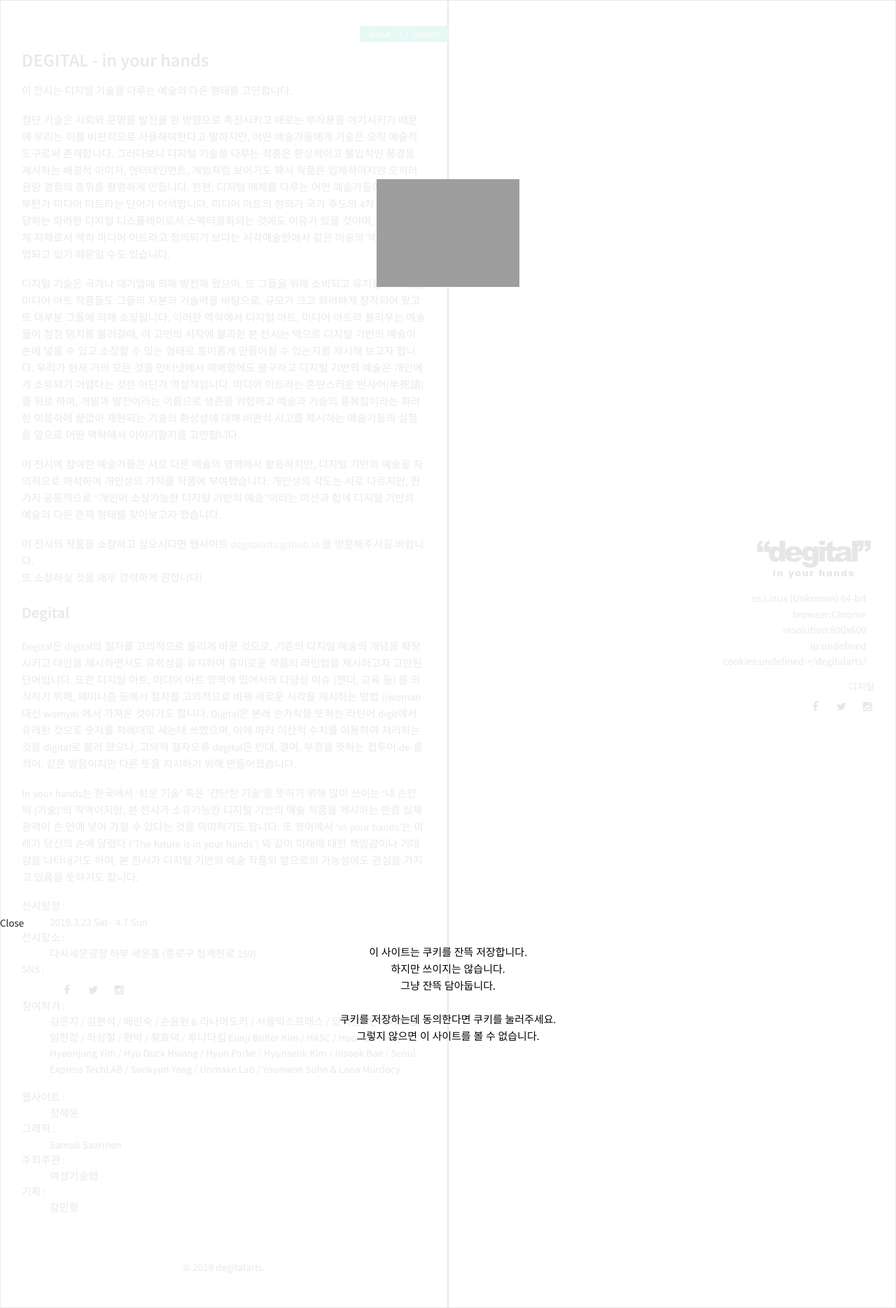
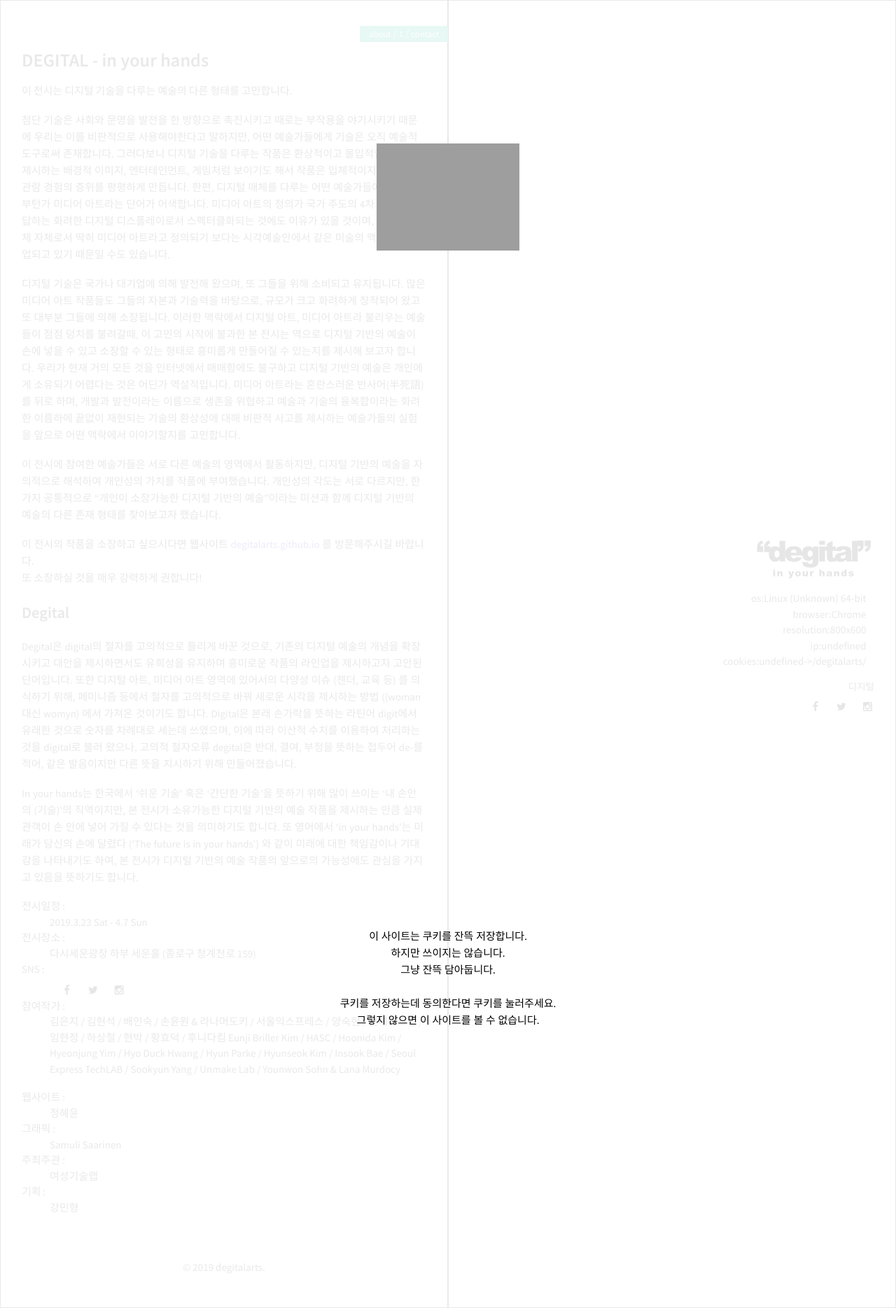
Before and after one commit to degitalarts/degitalarts, a Jekyll site: the page built from index.html, in a window 1280 px wide. Shown: the whole page at 70% size. Built offline with Jekyll 4.4.1, drawn with Linux system fonts in a browser that asks for light colours; comment, search, counter and statistics services are not loaded.

Commit message:
Update default.html

```diff
--- a/_layouts/default.html
+++ b/_layouts/default.html
@@ -5,14 +5,9 @@
 
 <body>
   <div class="layerPop" id="layer-popup" style="position: absolute; top: 0px; left: 0; width: 100%; height: 100vh; border: 0px; margin-left: 0px; display: block; background-color: rgba(255, 255, 255, 0.9); z-index: 10000;">
-    <a href="#none" onclick="redirectPopupPage('/promotion/haruPlanDetail.do?planNumber=36244&amp;SKM_CD=100101')" style="width: 100%; height: 70vh; display:block; padding: 20% 42% 0 42%;" class="close">
+    <a href="#none" onclick="redirectPopupPage('/promotion/haruPlanDetail.do?planNumber=36244&amp;SKM_CD=100101')" style="width: 100%; height: 70vh; display:block; padding: 16% 42% 0 42%;" class="close">
       <img src="{{ site.url }}/img/Cookie.png" id="close" width="100%" height="auto" align="center" usemap="#image-map" />
     </a>
-    <div class="close">
-          <form method="post" action="" name="pop_form">
-              <span id="close">Close</span>
-          </form>
-    </div>
     <p style="color: #000100; text-align: center; vertical-align: baseline; word-break: keep-all; padding-bottom: 10%">
        이 사이트는 쿠키를 잔뜩 저장합니다.</br>
        하지만 쓰이지는 않습니다.</br>
```
